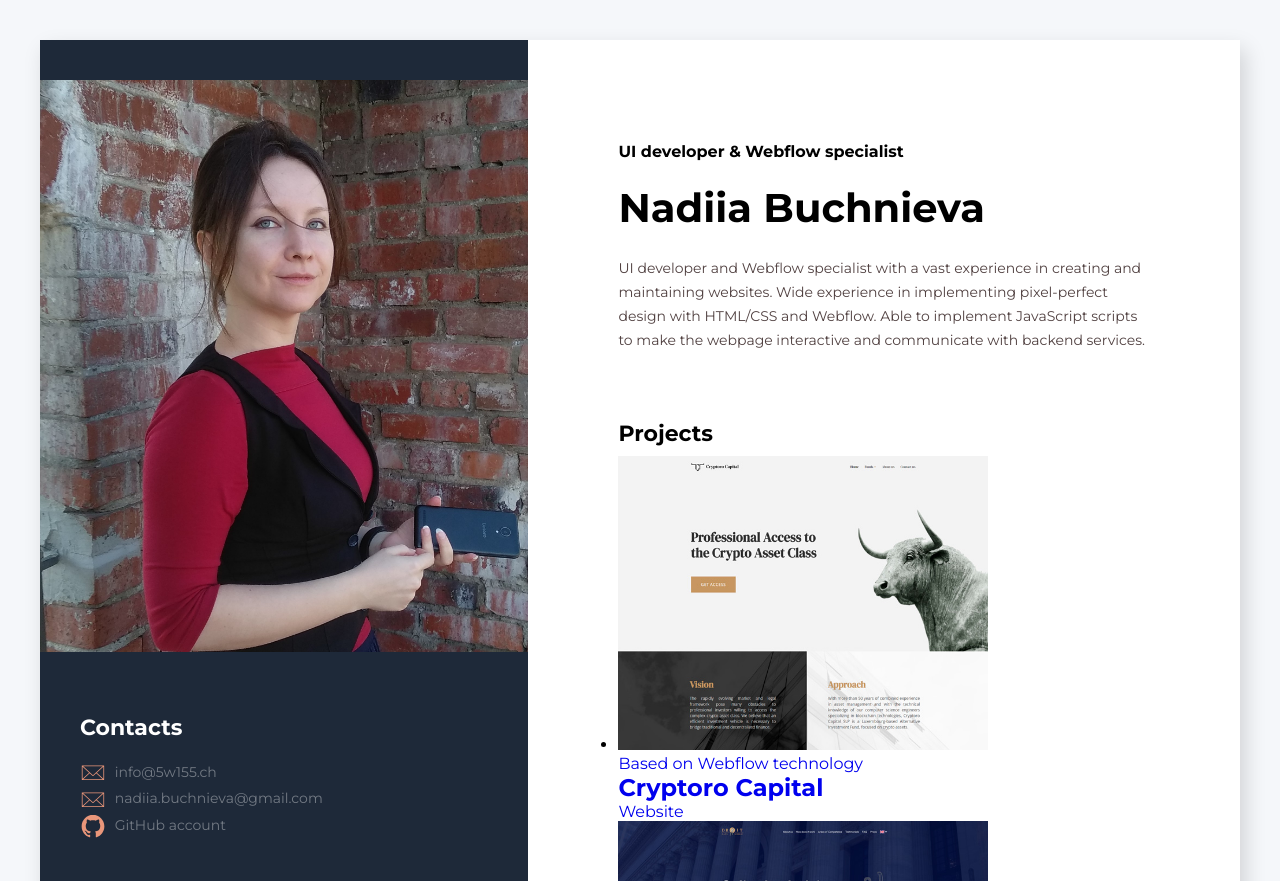
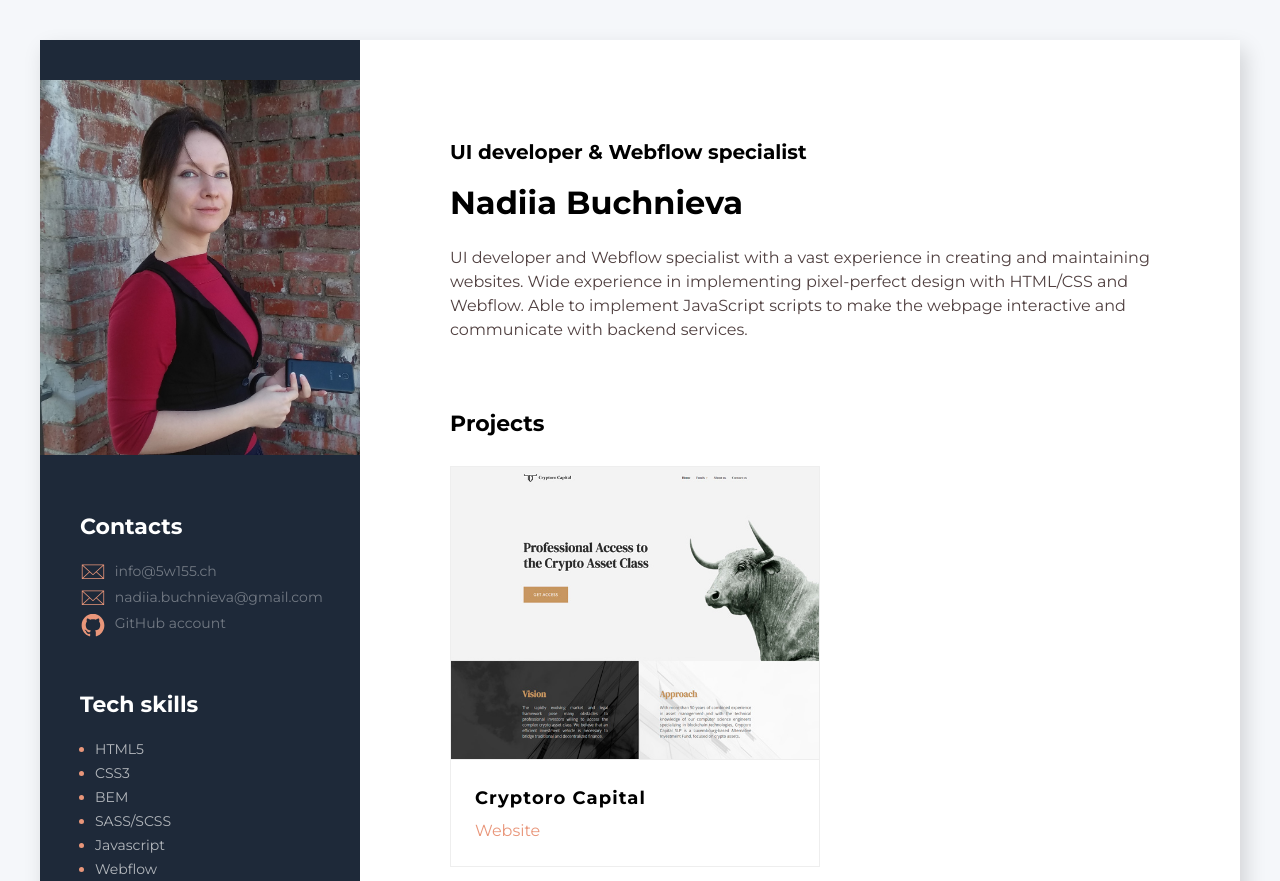
Before and after one commit to ArdeeWest/cv-project, a plain HTML site: page index.html in a window 1280 px wide. Shown: the top 881 px of the page. Drawn offline with nearby package versions, Linux system fonts and the light colour scheme.

Commit message:
Update styles.css

```diff
--- a/css/styles.css
+++ b/css/styles.css
@@ -14,6 +14,24 @@ body {
   padding: 40px;
 }
 
+ul {
+  margin-top: 0;
+  margin-bottom: 0;
+  padding-left: 0;
+}
+
+img {
+  display: block;
+}
+
+.list {
+  list-style: none;
+}
+
+.link {
+  text-decoration: none;
+}
+
 a {
   text-decoration: none;
   outline: none;
@@ -24,7 +42,7 @@ a {
   display: flex;
   flex-direction: row;
   margin: 0 auto;
-  max-width: 1200px;
+  max-width: 1280px;
   box-shadow: 5px 9px 20px rgba(0, 0, 0, 0.15);
 }
 .sidebar {
@@ -34,7 +52,7 @@ a {
   padding-bottom: 40px;
 }
 .my-photo {
-  width: 100%;
+  width: 320px;
 }
 
 .content {
@@ -144,18 +162,18 @@ a {
   color: #b4b8bd;
 }
 .profession {
-  font-size: 16px;
+  font-size: 20px;
   font-weight: 700;
   line-height: 24px;
   margin-bottom: 20px;
 }
 .name {
-  font-size: 40px;
+  font-size: 32px;
   font-weight: 700;
   line-height: 1.2;
 }
 .profile {
-  font-size: 14px;
+  font-size: 16px;
   font-weight: 400;
   line-height: 24px;
   color: #504040;
@@ -170,7 +188,7 @@ a {
   font-size: 22px;
   font-weight: 700;
   line-height: 24px;
-  margin-bottom: 10px;
+  margin-bottom: 30px;
 }
 .projects-link {
   font-size: 14px;
@@ -257,6 +275,83 @@ a {
   margin-bottom: 14px;
 }
 
+/* -------------    стили для портфолио    ------------ */
+
+.project .names {
+  font-size: 18px;
+  font-weight: 700;
+  color: #000000;
+  line-height: 2;
+  letter-spacing: 0.06em;
+}
+
+.project .description {
+  color: #e9967a;
+  font-size: 16px;
+  line-height: 1.87;
+}
+
+.project.list {
+  display: flex;
+  flex-wrap: wrap;
+}
+
+.project.list > .item {
+  flex-basis: calc((100% - 60px) / 3);
+  margin-bottom: 30px;
+  max-width: 370px;
+}
+
+.project-pic {
+  border: 1px solid #eeeeee;
+}
+
+.project-content {
+  position: relative;
+  z-index: 1;
+  padding: 20px 24px;
+
+  border-bottom: 1px solid #eeeeee;
+  border-right: 1px solid #eeeeee;
+  border-left: 1px solid #eeeeee;
+}
+
+.project-card .link {
+  display: block;
+  position: relative;
+  overflow: hidden;
+  transition: box-shadow 250ms cubic-bezier(0.4, 0, 0.2, 1);
+}
+
+.project-card .link:hover {
+  box-shadow: 0px 1px 1px rgba(0, 0, 0, 0.12), 0px 4px 4px rgba(0, 0, 0, 0.06),
+    1px 4px 6px rgba(0, 0, 0, 0.16);
+}
+
+.project-overlay {
+  position: absolute;
+  top: 100%;
+  left: 0;
+  z-index: 10;
+
+  width: 100%;
+  height: 100%;
+  padding: 63px 24px;
+
+  background-color: rgba(233, 150, 122, 0.95);
+  transition: top 350ms cubic-bezier(0.4, 0, 0.2, 1);
+}
+
+.project-card .link:hover .project-overlay {
+  top: 0;
+}
+
+.project-overlay-text {
+  color: rgba(255, 255, 255, 1);
+  font-size: 18px;
+  line-height: 1.56;
+}
+
 @keyframes animate_pulse {
   0% {
     box-shadow: 0 0 0 0 rgba(92, 82, 83, 0.4);
```
